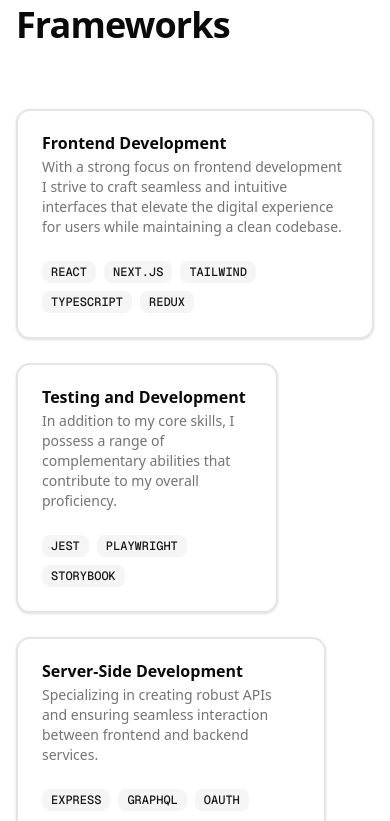
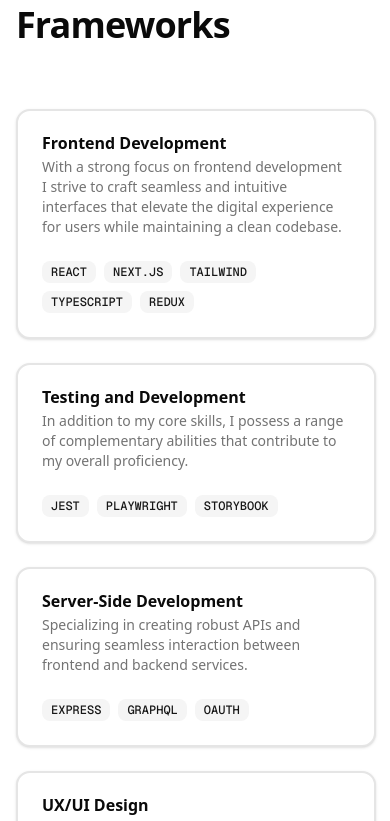
Before and after one commit to DreadPirateRob/upd-port, a Next.js app: page / in a window 390 px wide. Shown: the part 1014-1835 px from the top of the page. Built offline with nearby package versions, Linux system fonts and the light colour scheme.

Commit message:
update component render

```diff
--- a/src/app/page.js
+++ b/src/app/page.js
@@ -86,7 +86,7 @@ export default function Home() {
         "With a strong focus on frontend development I strive to craft seamless and intuitive interfaces that elevate the digital experience for users while maintaining a clean codebase.",
       // tags: ["MUI", "React", "Sass", "Tailwind", "Gastby"],
       tags: ["React", "Next.js", "Tailwind", "TypeScript", "Redux"],
-      colSpan: "col-span-14",
+      colSpan: "col-span-16 lg:col-span-14",
     },
     {
       slug: "testing-and-development",
@@ -95,7 +95,7 @@ export default function Home() {
         "In addition to my core skills, I possess a range of complementary abilities that contribute to my overall proficiency.",
       // tags: ["Github", "Jest", "Webpack"],
       tags: ["Jest", "Playwright", "Storybook"],
-      colSpan: "col-span-10",
+      colSpan: "col-span-16 lg:col-span-10",
     },
     {
       slug: "server-side-development",
@@ -103,7 +103,7 @@ export default function Home() {
       description:
         "Specializing in creating robust APIs and ensuring seamless interaction between frontend and backend services.",
       tags: ["Express", "GraphQL", "OAuth"],
-      colSpan: "col-span-12",
+      colSpan: "col-span-16 lg:col-span-12",
     },
     // {
     //   slug: "blockchain-development",
@@ -119,7 +119,7 @@ export default function Home() {
       description:
         "Ensuring that the applications I design meet the needs of users and provide a seamless and engaging interaction.",
       tags: ["Figma", "Framer"],
-      colSpan: "col-span-12",
+      colSpan: "col-span-16 lg:col-span-12",
     },
     {
       slug: "collaboration",
@@ -127,7 +127,7 @@ export default function Home() {
       description:
         "With a strong focus on collaboration, I strive to create a positive and productive work environment that fosters innovation.",
       tags: ["Github", "Jira", "Confluence"],
-      colSpan: "col-span-10",
+      colSpan: "col-span-16 lg:col-span-10",
     },
     {
       slug: "backend-development",
@@ -135,7 +135,7 @@ export default function Home() {
       description:
         "I prioritize data security, authentication and authorization mechanisms to deliver secure and efficient server-side solutions while maintaining a clean codebase.",
       tags: ["PostgreSQL", "PM2", "Docker", "JWT"],
-      colSpan: "col-span-14",
+      colSpan: "col-span-16 lg:col-span-14",
     },
   ];
 
@@ -386,7 +386,7 @@ export default function Home() {
                       <HoverEffect effect="lift">
                         <Card className="h-full border-2 transition-all duration-300 hover:border-primary/20">
                           <CardContent>
-                            <div className="grid grid-cols-24 gap-8">
+                            <div className="grid grid-cols-24 lg:gap-8">
                               <div className="relative col-span-24 h-96 border border-border bg-size-[10px_10px] bg-fixed bg-[repeating-linear-gradient(315deg,var(--border)_0,var(--border)_1px,transparent_0,transparent_50%)]">
                                 <Image
                                   src={project.bigImage}
@@ -395,14 +395,14 @@ export default function Home() {
                                   className="object-cover"
                                 />
                               </div>
-                              <div className="col-span-10 flex flex-col">
+                              <div className="col-span-24 mt-4 lg:col-span-10 flex flex-col">
                                 <h2 className="text-2xl font-bold">
                                   {project.title}
                                 </h2>
                                 <p className="text-sm text-muted-foreground">
                                   {project.description}
                                 </p>
-                                <div className="flex flex-grow items-end gap-2">
+                                <div className="flex flex-grow items-end gap-2 pb-4">
                                   <Link
                                     href={`/project/${project.slug}`}
                                     className="h-fit"
@@ -434,7 +434,7 @@ export default function Home() {
                                   </Link>
                                 </div>
                               </div>
-                              <div className="col-span-14">
+                              <div className="col-span-24 lg:col-span-14">
                                 <p className="text-sm text-muted-foreground mb-2">
                                   Technologies used:
                                 </p>
@@ -468,7 +468,7 @@ export default function Home() {
           <section>
             <div className="container mx-auto max-w-5xl px-4 py-24">
               <div className="mx-4 grid gap-4 sm:grid-cols-12">
-                <div className="relative col-span-12 space-y-6 px-4">
+                <div className="relative col-span-12 space-y-6">
                   <div className="max-w-2xl text-left mb-16">
                     <FadeIn direction="left">
                       <Badge variant="outline" className="text-lg mb-4">
--- a/src/app/project/[slug]/page.js
+++ b/src/app/project/[slug]/page.js
@@ -360,9 +360,11 @@ export default async function ProjectPage({ params }) {
               <FadeIn direction="up" delay={0.4}>
                 <div className="flex gap-4 justify-center">
                   <HoverEffect effect="scale">
-                    <Button size="lg">Get In Touch</Button>
+                    <a href="mailto:adriangarcia9916@gmail.com">
+                      <Button size="lg">Get In Touch</Button>
+                    </a>
                   </HoverEffect>
-                  <Link href="/">
+                  <Link href="/#projects-section">
                     <HoverEffect effect="scale">
                       <Button variant="outline" size="lg">
                         View More Projects
```
